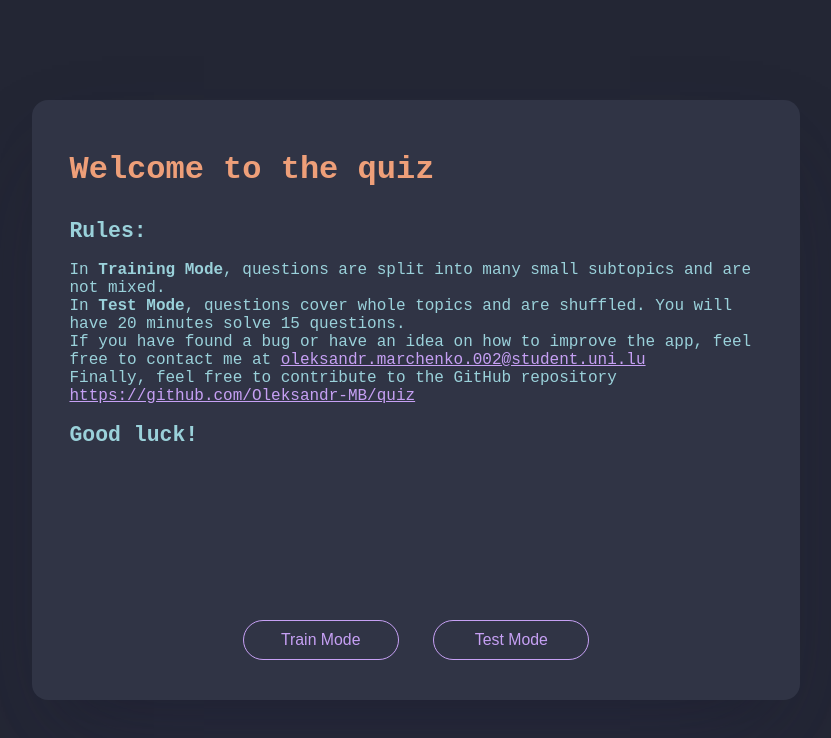
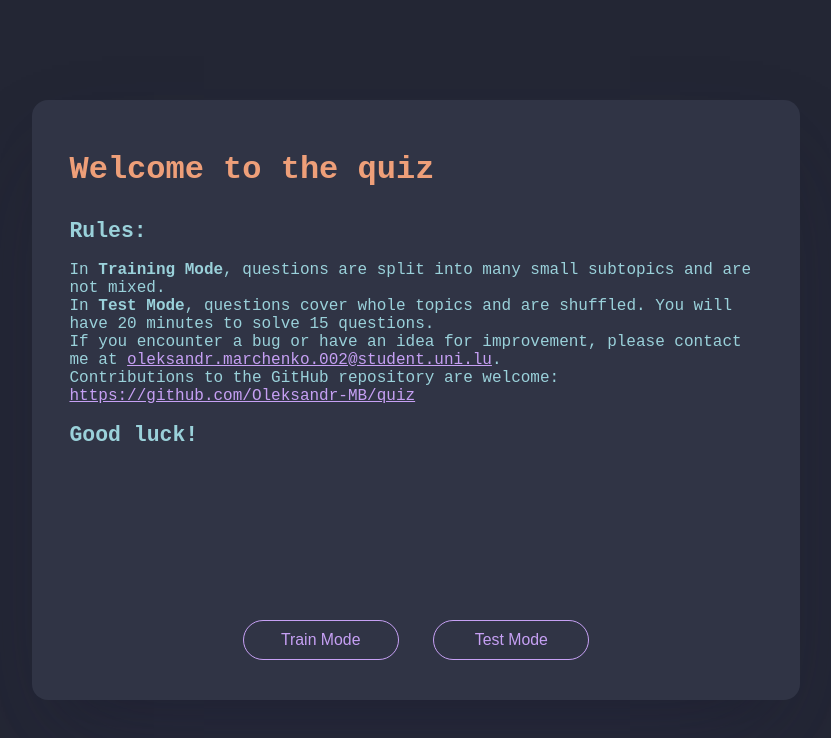
Before and after one commit to Oleksandr-MB/quiz, a React (Vite) app: page / in a window 1280 px wide. Shown: the top 738 px of the page, without its empty margins (224-1055 px from the left). Built offline with nearby package versions, Linux system fonts and the light colour scheme.

Commit message:
no message

```diff
--- a/src/components/welcome.jsx
+++ b/src/components/welcome.jsx
@@ -9,9 +9,9 @@ const WelcomePage = ({setMode}) => (
             <h2>Rules:</h2>
             <ul className="list">
                 <li>In <strong>Training Mode</strong>, questions are split into many small subtopics and are not mixed.<br/></li>
-                <li>In <strong>Test Mode</strong>, questions cover whole topics and are shuffled. You will have 20 minutes solve 15 questions.<br/></li>
-                <li>If you have found a bug or have an idea on how to improve the app, feel free to contact me at <a href="mailto: oleksandr.marchenko.002@student.uni.lu">oleksandr.marchenko.002@student.uni.lu</a><br/></li>
-                <li>Finally, feel free to contribute to the GitHub repository <a href="https://github.com/Oleksandr-MB/quiz">https://github.com/Oleksandr-MB/quiz</a></li>
+                <li>In <strong>Test Mode</strong>, questions cover whole topics and are shuffled. You will have 20 minutes to solve 15 questions.<br/></li>
+                <li>If you encounter a bug or have an idea for improvement, please contact me at <a href="mailto:oleksandr.marchenko.002@student.uni.lu">oleksandr.marchenko.002@student.uni.lu</a>.<br/></li>
+                <li>Contributions to the GitHub repository are welcome: <a href="https://github.com/Oleksandr-MB/quiz">https://github.com/Oleksandr-MB/quiz</a></li>
             </ul>
             <h2>Good luck!</h2>
         </div>
```
